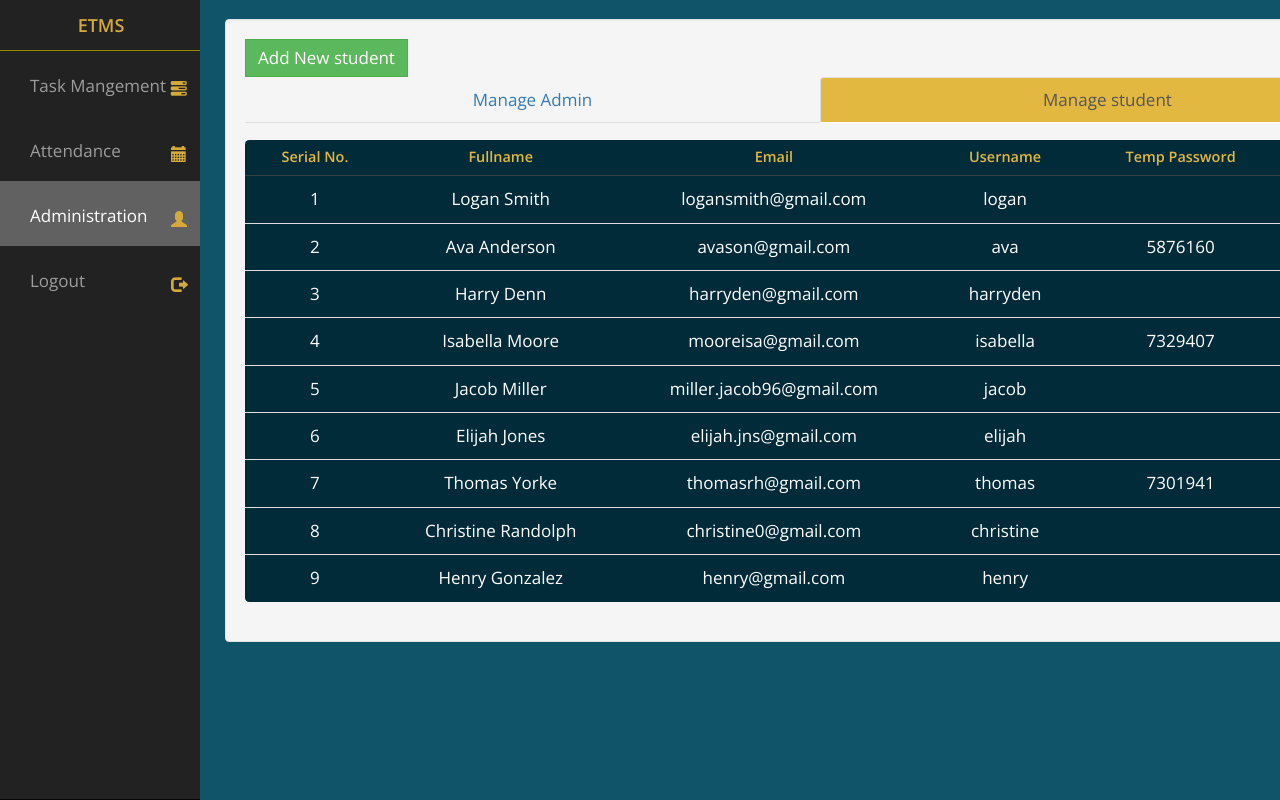
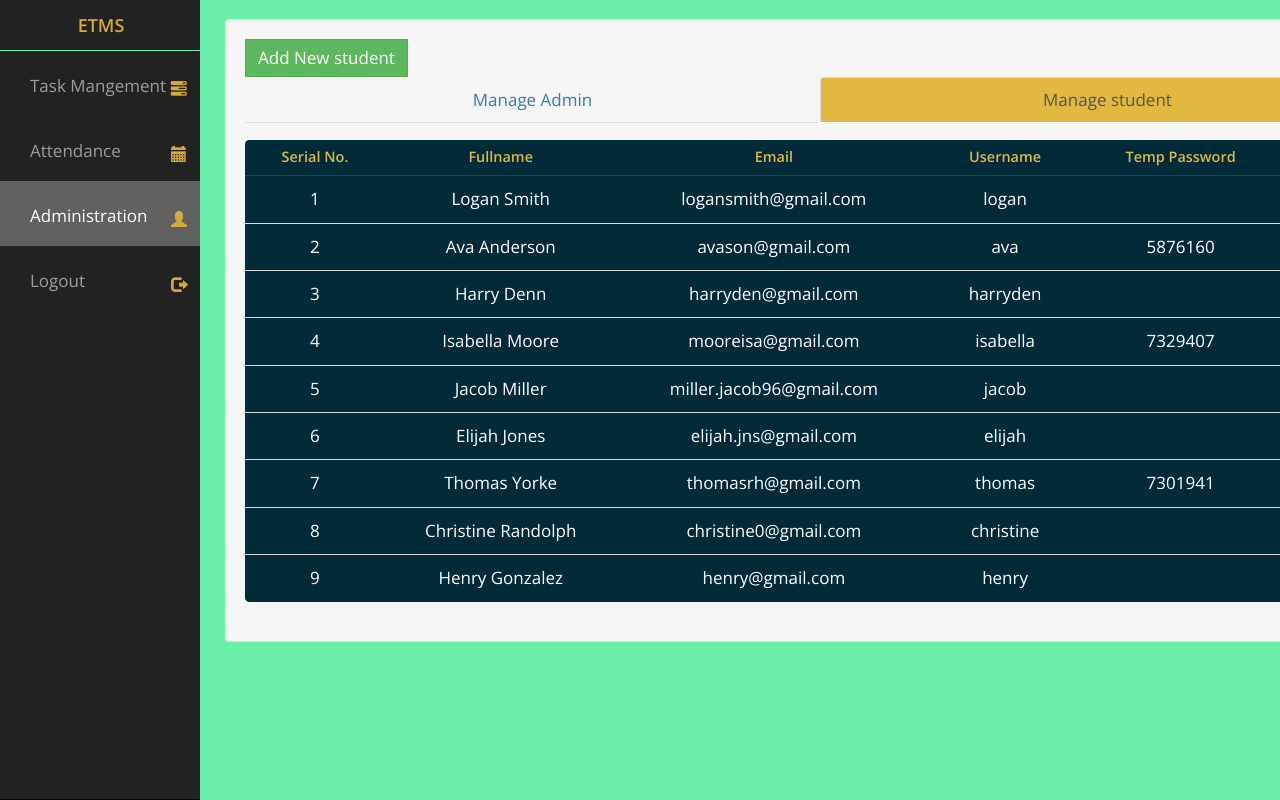
Before and after one commit to amrathakamath/TASK_MANAGEMENT_SYSTEM, a PHP site: page /admin-manage-user.php in a window 1280 px wide; the page is wider, and only the part inside the window is pictured. Run offline with PHP 8.4, Linux system fonts and the light colour scheme; a user stored in the database is signed in; data comes from the database, SQL or seed files in the repository.

Commit message:
Resolved merge conflicts

```diff
--- a/assets/css/custom.css
+++ b/assets/css/custom.css
@@ -2,7 +2,7 @@
 body,html{
 	height: 100%;
 	font-size: 17px;
-	background: #105469;
+	background: rgb(107, 238, 168);
 	  font-family: 'Open Sans', sans-serif;
 }
 
@@ -66,7 +66,7 @@ nav.sidebar, .main{
 
 	/*adds border top to first nav box */
 	nav.sidebar .navbar-nav > li:first-child{
-		border-top: 1px #968a00 solid;
+		border-top: 1px rgb(107, 238, 168) solid;
 	}
 
 	/*adds border to bottom nav boxes*/
--- a/edit-task.php
+++ b/edit-task.php
@@ -59,7 +59,7 @@ $row = $info->fetch(PDO::FETCH_ASSOC);
 			                    </div>
 			                  </div>
 			                  <div class="form-group">
-			                    <label class="control-label col-sm-5">Strat Time</label>
+			                    <label class="control-label col-sm-5">Start Time</label>
 			                    <div class="col-sm-7">
 			                      <input type="text" name="t_start_time" id="t_start_time"  class="form-control" value="<?php echo $row['t_start_time']; ?>">
 			                    </div>
--- a/include/login_header.php
+++ b/include/login_header.php
@@ -13,9 +13,4 @@
 </head>
 <body>
 
-
-
-
-
-
 <div class="main">
```
